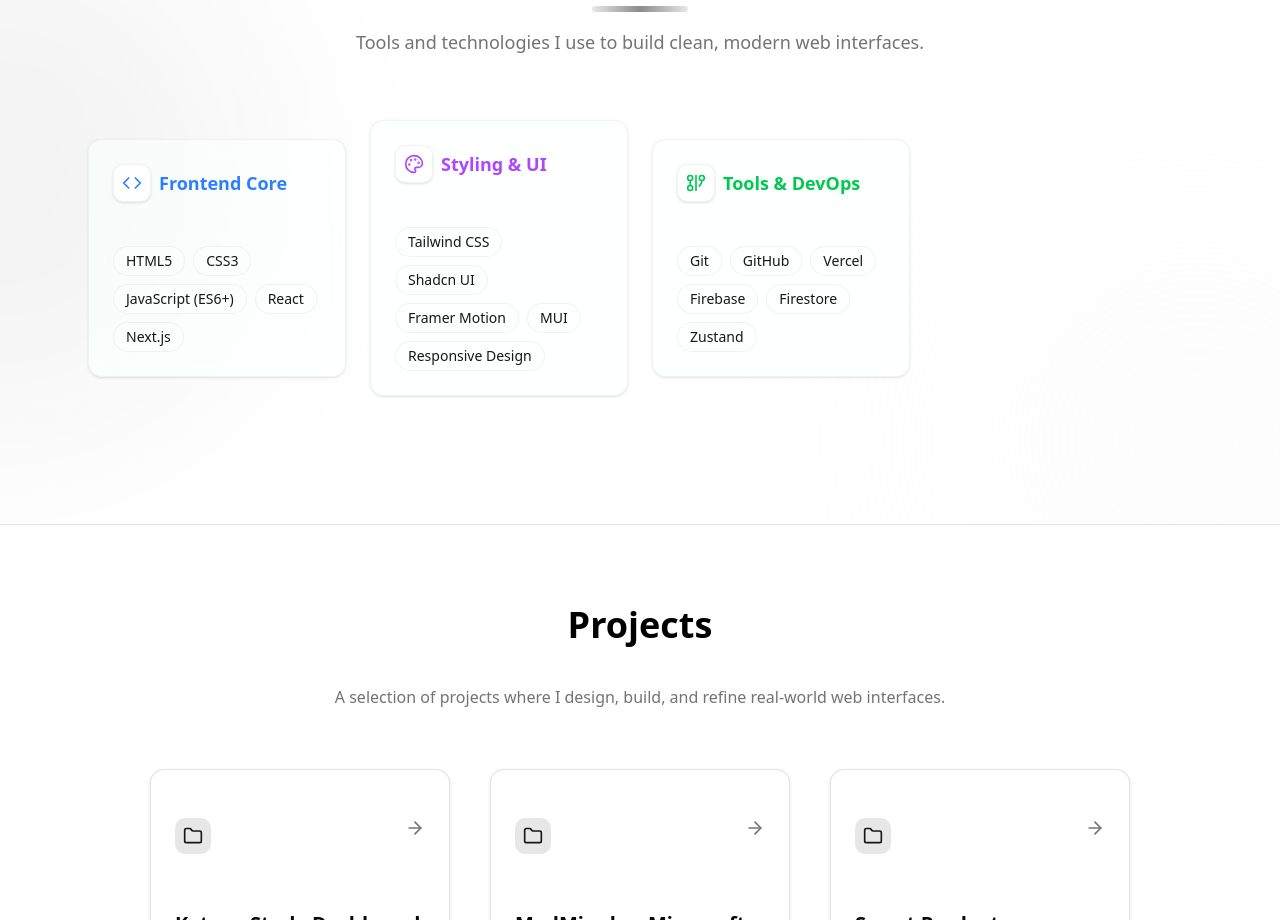
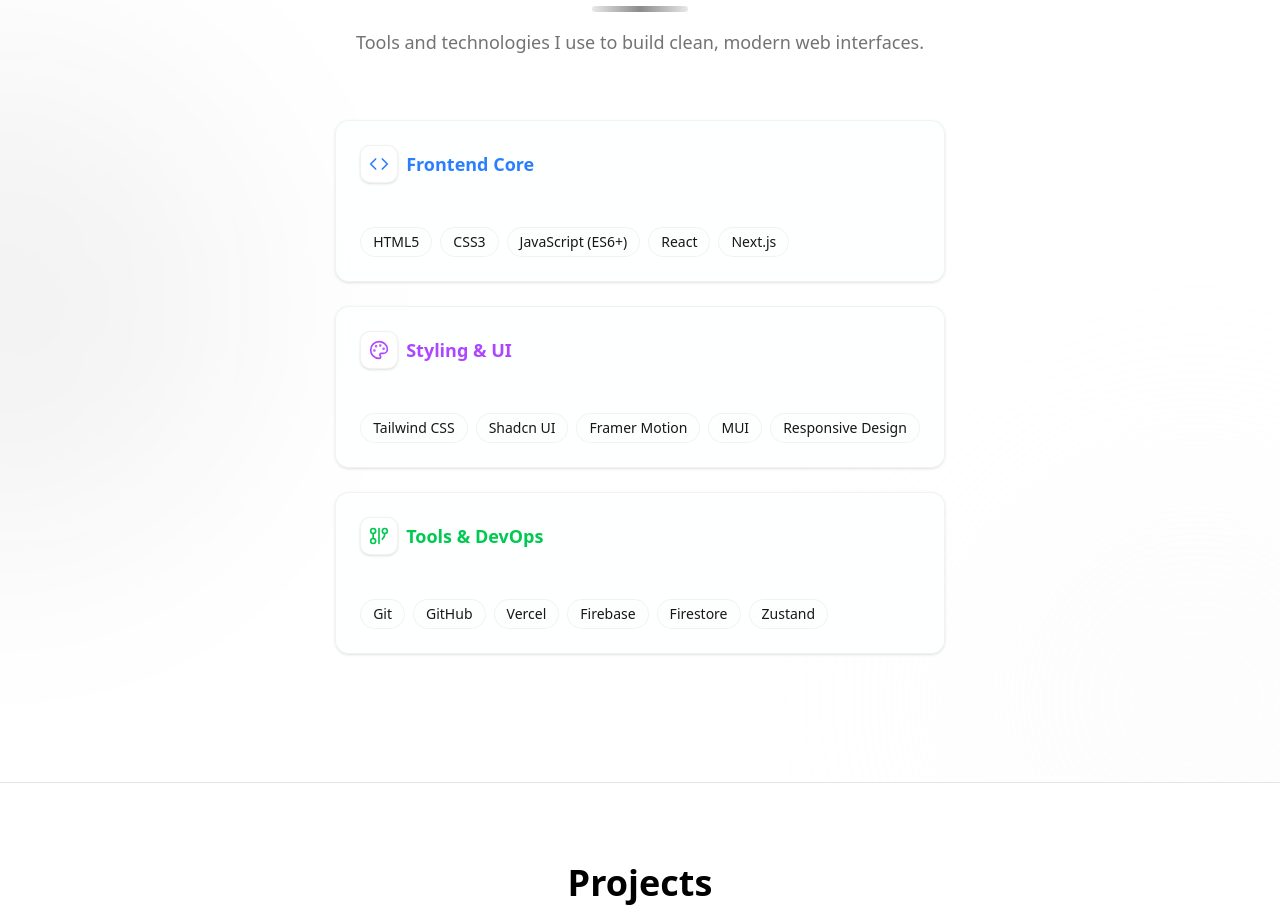
Before and after one commit to mohdragon010/mohamed-crafts, a Next.js app: page / in a window 1280 px wide. Shown: the part 1520-2440 px from the top of the page. Built offline with nearby package versions, Linux system fonts and the light colour scheme.

Commit message:
Refactor grid layout for skills component

```diff
--- a/components/skills.jsx
+++ b/components/skills.jsx
@@ -61,7 +61,7 @@
                     </motion.div>
                 </div>
 
-                <div className="grid grid-cols-1 md:grid-cols-2 lg:grid-cols-4 gap-6 place-items-center w-full">
+                <div className="grid auto-flow-col auto-cols-max justify-center gap-6">
                     {skills.map((skill, index) => (
                         <motion.div
                             key={index}
```
